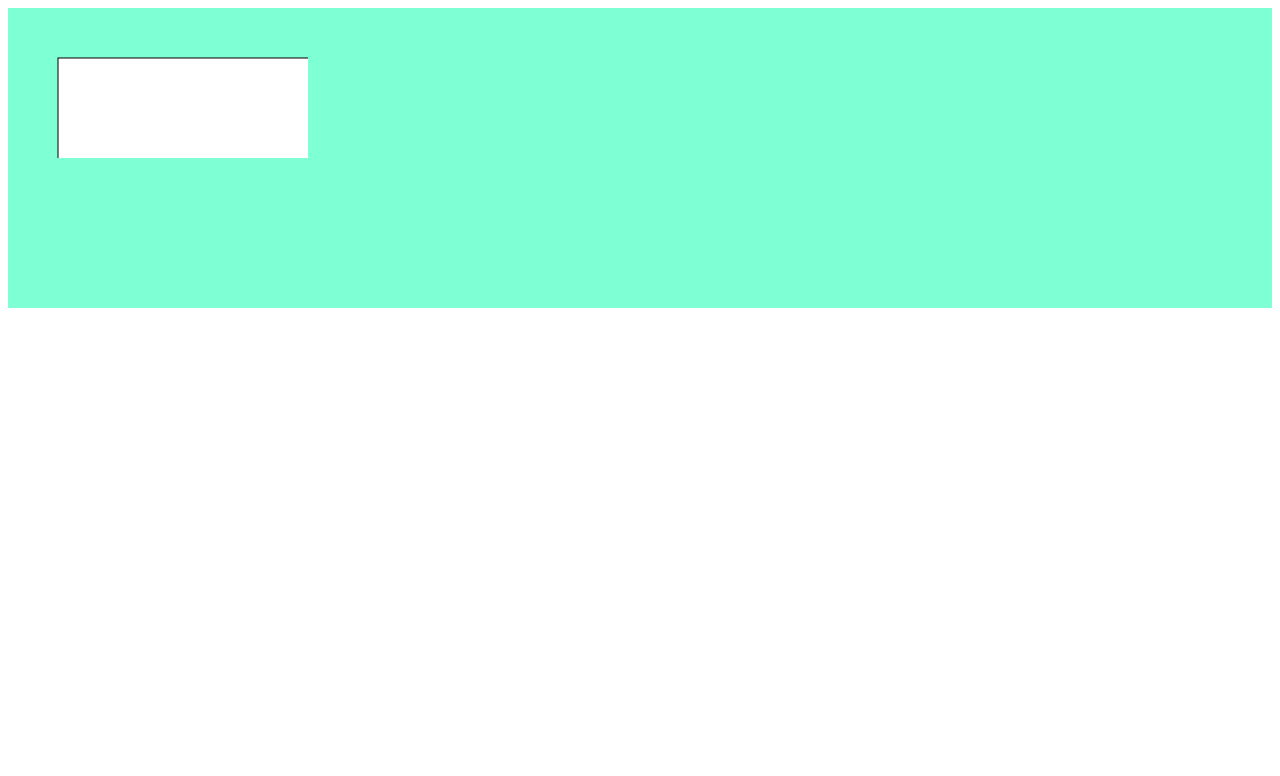
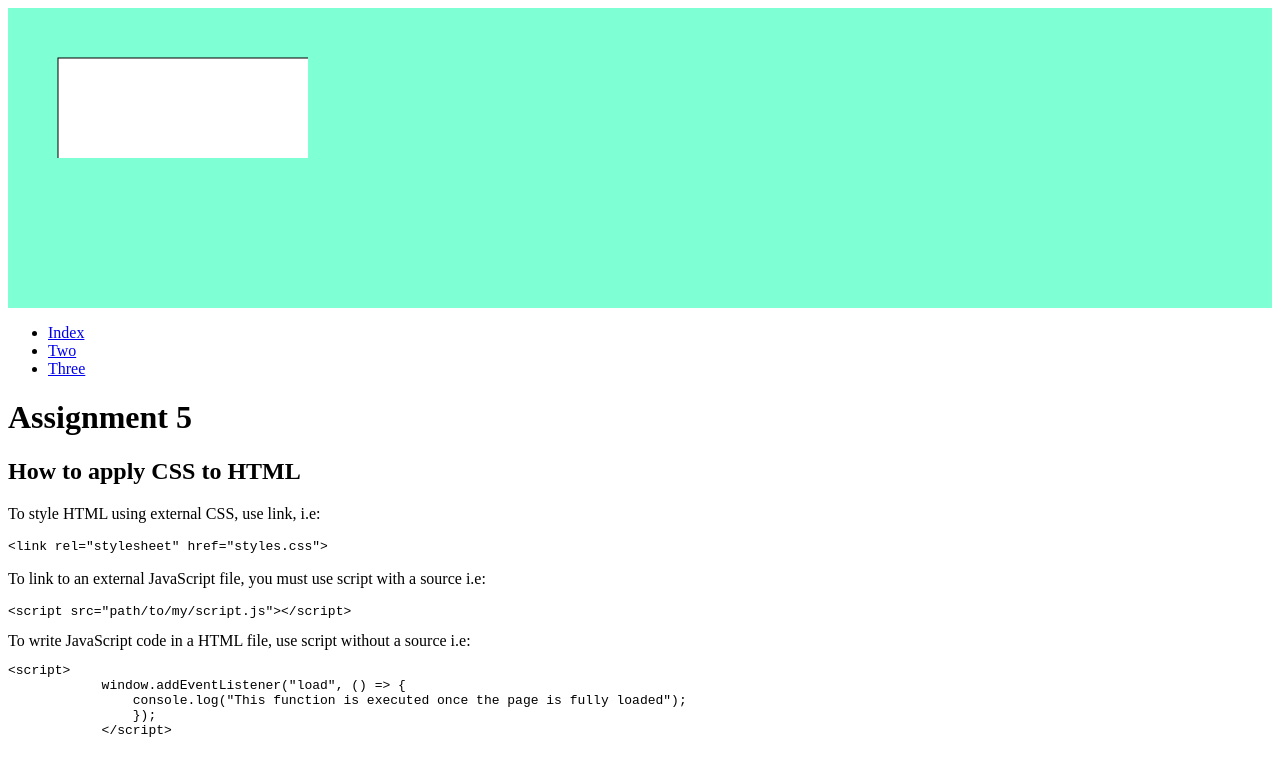
Before and after one commit to Vyn99/assignment-5, a plain HTML site: page index.html in a window 1280 px wide. Drawn offline with Linux system fonts and the light colour scheme.

Commit message:
Update index.html
Final iteration of index.html

```diff
--- a/index.html
+++ b/index.html
@@ -20,4 +20,42 @@
 
         </div>
 
+        <nav class="menu">
+
+            <ul>
+
+                <li><a href="./index.html">Index</a></li>
+                <li><a href="./views/two.html">Two</a></li>
+                <li><a href="./views/three.html">Three</a></li>
+
+            </ul>
+
+        </nav>
+
+        <h1>Assignment 5</h1>
+
+        <h2 class="css-question">How to apply CSS to HTML</h2>
+
+        <p class="css-question">
+
+            To style HTML using external CSS, use link, i.e:
+            <pre>&lt;link rel="stylesheet" href="styles.css"&gt;</pre>
+
+        </p>
+
+        <p class="js-question">
+
+            To link to an external JavaScript file, you must use script with a source i.e:
+            <pre>&lt;script src="path/to/my/script.js"&gt;&lt;/script&gt;</pre>
+
+            To write JavaScript code in a HTML file, use script without a source i.e:
+            <pre>&lt;script&gt;
+            window.addEventListener("load", () => {
+                console.log("This function is executed once the page is fully loaded");
+                });
+            &lt;/script&gt;
+            </pre>
+
+        </p>
+
     </body>
```
